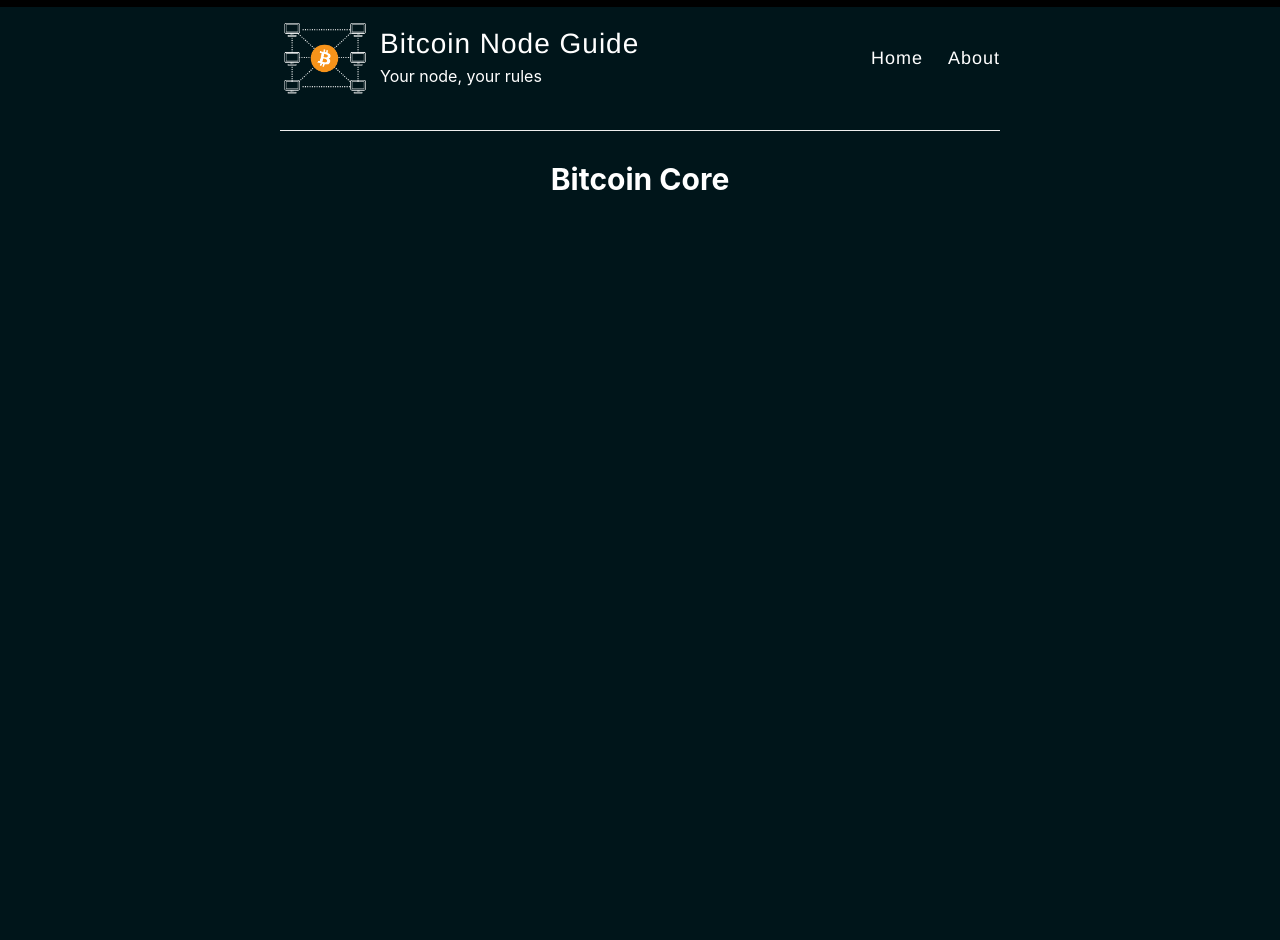
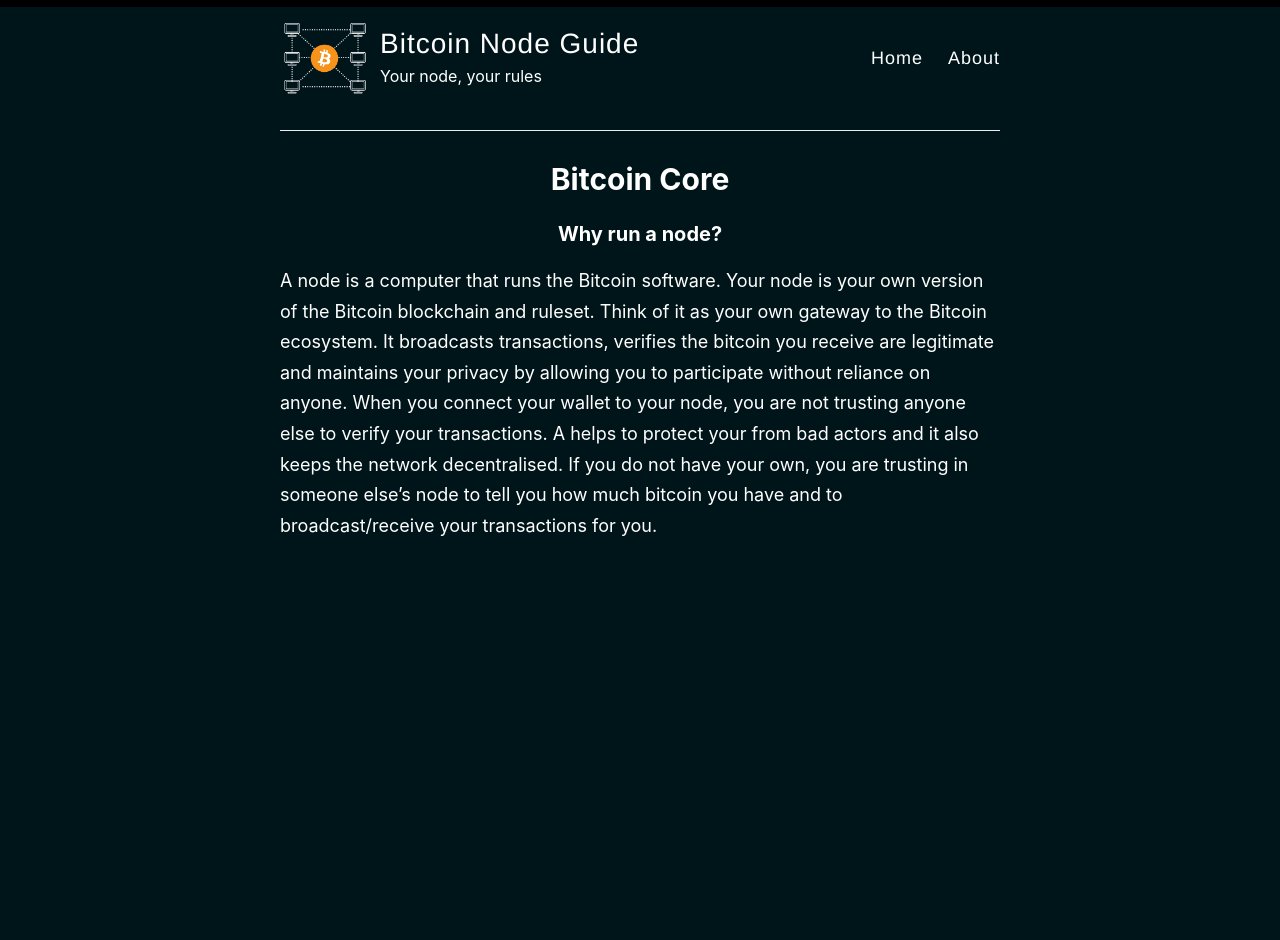
Before and after one commit to BitcoinQnA/node-guide, a Jekyll site: the page built from _pages/core.md, in a window 1280 px wide. Built offline with Jekyll 4.4.1, drawn with Linux system fonts in a browser that asks for light colours.

Commit message:
Update core.md

```diff
--- a/_pages/core.md
+++ b/_pages/core.md
@@ -3,3 +3,7 @@
 title: Bitcoin Core
 permalink: /core/
 ---
+
+### Why run a node?
+
+A node is a computer that runs the Bitcoin software. Your node is your own version of the Bitcoin blockchain and ruleset. Think of it as your own gateway to the Bitcoin ecosystem. It broadcasts transactions, verifies the bitcoin you receive are legitimate and maintains your privacy by allowing you to participate without reliance on anyone. When you connect your wallet to your node, you are not trusting anyone else to verify your transactions. A helps to protect your from bad actors and it also keeps the network decentralised. If you do not have your own, you are trusting in someone else's node to tell you how much bitcoin you have and to broadcast/receive your transactions for you.
```
